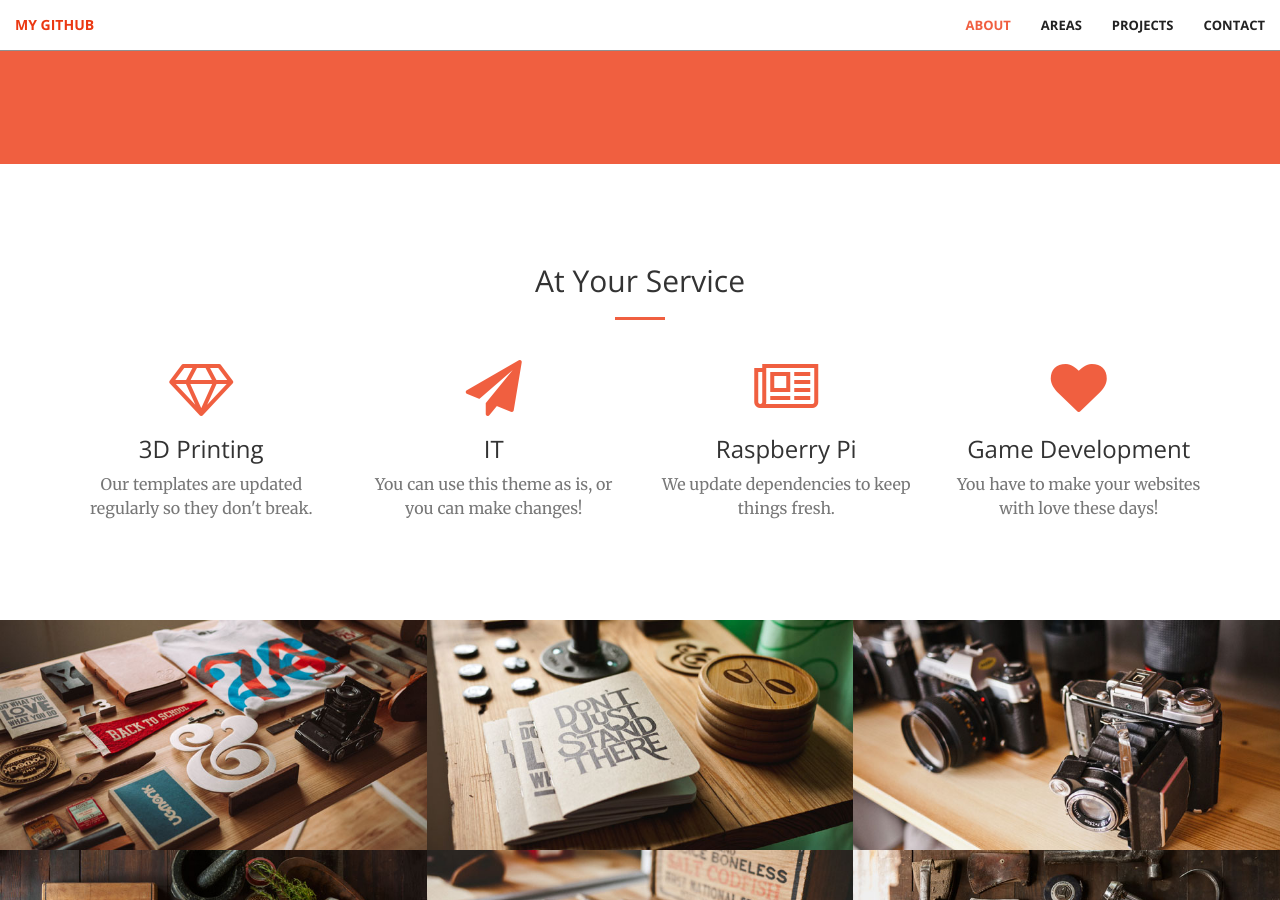
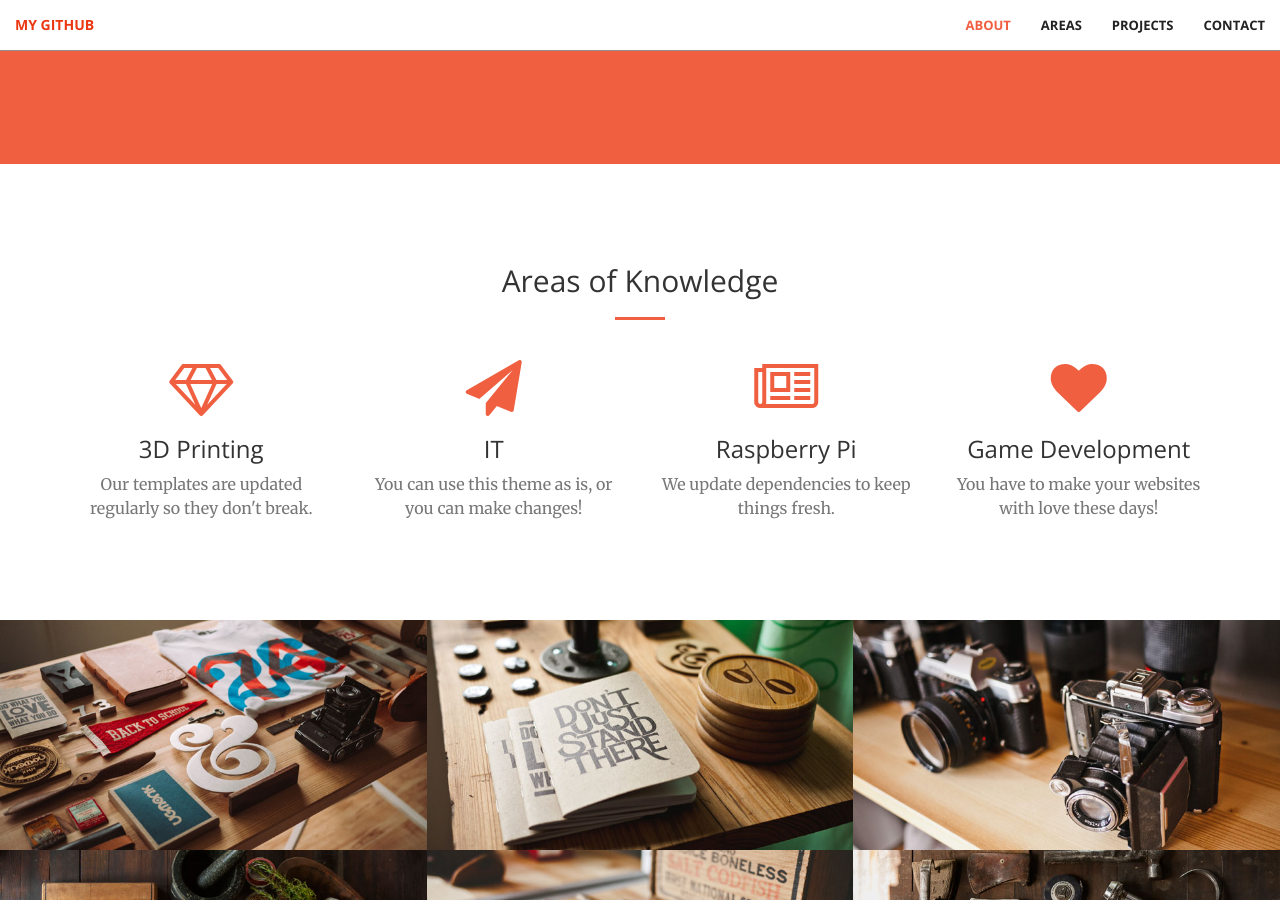
Before and after one commit to Mikeymac02/Mikeymac02.github.io, a Jekyll site: the page built from index.html, in a window 1280 px wide and 900 px high, scrolled down 1080 px. Built offline with Jekyll 4.4.1, drawn with Linux system fonts in a browser that asks for light colours.

Commit message:
Update services.html

```diff
--- a/_includes/services.html
+++ b/_includes/services.html
@@ -2,7 +2,7 @@
     <div class="container">
         <div class="row">
             <div class="col-lg-12 text-center">
-                <h2 class="section-heading">At Your Service</h2>
+                <h2 class="section-heading">Areas of Knowledge</h2>
                 <hr class="primary">
             </div>
         </div>
```
